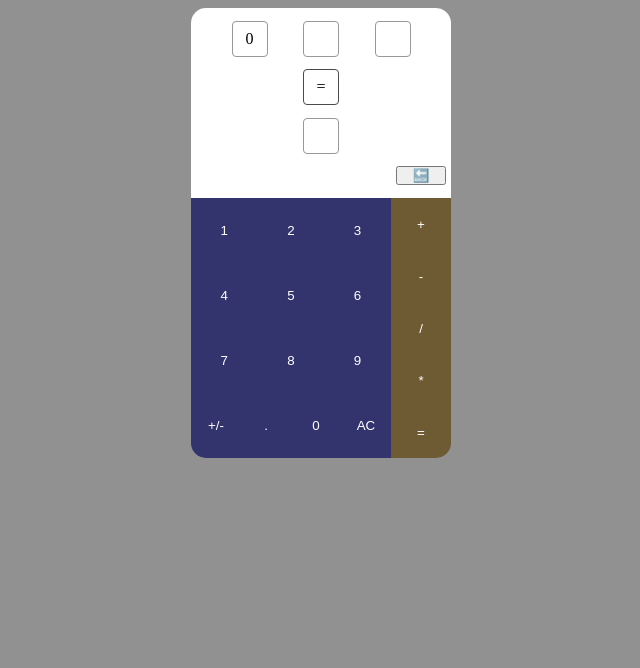
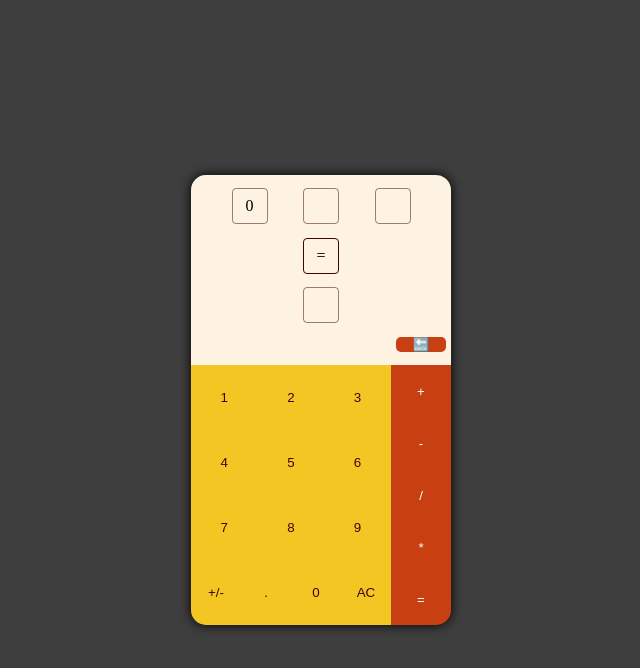
Before and after one commit to S4nti4g0000/calculator-js, a plain HTML site: page index.html in a window 1280 px wide. Shown: the whole page, without its empty margins (319-959 px from the left). Drawn offline with Linux system fonts and the light colour scheme.

Commit message:
Add finishing touches
The color palette was change to enhance the visual aspect of the
calculator, hover and active color changes were added as well as
shadows and a darker background color

```diff
--- a/style.css
+++ b/style.css
@@ -1,9 +1,23 @@
-body{
-    display: flex;
-    min-height: 99vh;
-    background: rgb(145, 145, 145);
-    justify-content: center;
-    align-content: center;
+html, body {
+  height: 100%;
+  margin: 0;
+}
+
+body {
+  display: flex;
+  justify-content: center;
+  align-items: center;
+  background: rgb(62, 62, 62);
+}
+
+.general-container {
+  display: flex;
+  justify-content: center;
+  align-items: center;
+  flex-direction: column;
+  background: rgba(255,255,255,0.1);
+  width: 90%;
+  height: 90%;
 }
 
 #main-container {
@@ -11,6 +25,8 @@ body{
     justify-content: center;
     align-content: center;
     flex-direction: column;
+    border-radius: 15px;
+    box-shadow: 0px 0px 12px rgb(0, 0, 0)
 }
 
 .container{
@@ -23,12 +39,16 @@ body{
 #backspace{
     margin-left: auto;
     margin-right: 5px;
+    background: rgb(200, 63, 18);
+    color: white;
+    border: none;
+    border-radius: 5px;
     width: 50px;
     padding: 0px;
 }
 
 #display {
-    background: white;
+    background: rgb(254, 243, 226);
     border-radius: 15px 15px 0px 0px;
     color: black;
     width: 260px;
@@ -48,7 +68,7 @@ body{
 
 .operators div, .results div, #equal{
     display: flex;
-    border: 1px rgb(152, 152, 152) solid;
+    border: 1px rgb(59, 6, 10, 50%) solid;
     border-radius: 4px;
     min-width: 30px;
     min-height: 30px;
@@ -60,7 +80,7 @@ body{
 
 #equal{
     margin-left: auto;
-    border: 1px rgb(75, 75, 75) solid;
+    border: 1px rgb(59, 6, 10) solid;
     margin-right: auto;
 }
 
@@ -74,13 +94,13 @@ body{
 }
 
 #num-container button{
-    background: rgb(51, 51, 110);
+    background: rgb(243, 198, 35);
     border: none;
     width: 66.6px;
     height: 65px;
     text-align: center;
     align-content: center;
-    color: white;
+    color: rgb(59, 6, 10);
 }
 
 #lower-portion button{
@@ -93,7 +113,12 @@ body{
 }
 
 #num-container button:hover{
-    background: rgb(33, 33, 72);
+    background: rgb(255, 178, 44);
+    transition: background-color 0.2s;
+}
+
+#num-container button:active{
+    background: rgb(250, 129, 47);
     transition: background-color 0.2s;
 }
 
@@ -103,15 +128,20 @@ body{
     gap: 0px;
 }
 
-#op-container button:hover{
-    background: rgb(73, 60, 34);
+#op-container button:hover, #backspace button:hover{
+    background: rgb(138, 0, 0);
     transition: background-color 0.2s;
+}
+
+#op-container button:active, #backspace button:active{
+    background: rgb(59, 6, 10);
+    transition: background-color 0.1s;
 }
 
 #op-container button{
     color: white;
     border: none;
-    background: rgb(110, 90, 51);
+    background: rgb(200, 63, 18);
     width: 60px;
     height: 60px;
     text-align: center;
```
